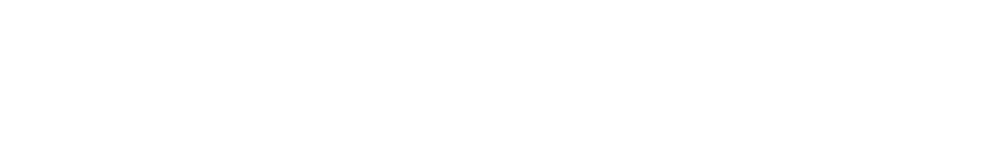
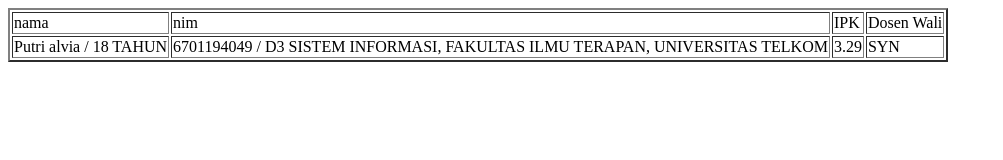
Before and after one commit to putrialviaa/latihan-remed, a plain HTML site: page index.html in a window 1280 px wide. Shown: the whole page, without its empty margins (0-1003 px from the left). Drawn offline with Linux system fonts and the light colour scheme.

Commit message:
v1.2.0 - 6701194049

```diff
--- a/index.html
+++ b/index.html
@@ -4,7 +4,19 @@
         <title> latihan </title>
     </head>
     <body>
-        <table>
+        <table border="2">
+            <tr>
+                <td>nama</td>
+                <td>nim</td>
+                <td>IPK</td>
+                <td>Dosen Wali</td>
+            </tr>
+            <tr>
+                <td>Putri alvia / 18 TAHUN</td>
+                <td>6701194049 / D3 SISTEM INFORMASI, FAKULTAS ILMU TERAPAN, UNIVERSITAS TELKOM</td>
+                <td>3.29</td>
+                <td>SYN</td>
+            </tr>
         </table>
     </body>
 </html>
```
Also changed, not shown: about.html (added, +14 -0 lines).
